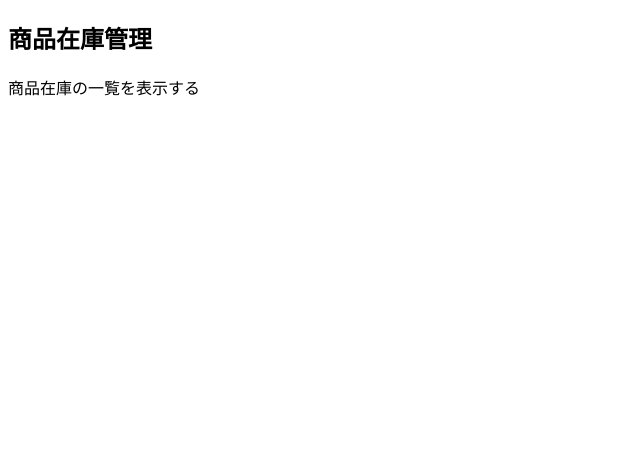
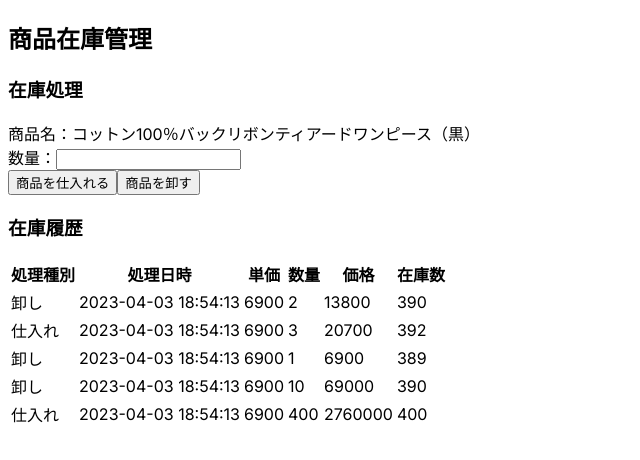
Before and after one commit to kaori-igawa/full-stack-web-development, a Next.js app in the folder app/frontend/: page /inventory/products/1 in a window 1280 px wide. Shown: the top 460 px of the page, without its empty margins (0-640 px from the left). Built offline with nearby package versions, Linux system fonts and the light colour scheme.

Commit message:
frontend: 商品在庫管理ページのマークアップ

```diff
--- a/app/frontend/app/inventory/products/[id]/page.tsx
+++ b/app/frontend/app/inventory/products/[id]/page.tsx
@@ -1,8 +1,89 @@
-export default function Page() {
+'use client'
+
+import { useState, useEffect } from "react";
+import productsData from '../sample/dummy_products.json';
+import inventoriesData from '../sample/dummy_inventories.json';
+
+type ProductData = {
+  id: number;
+  name: string;
+  price: number;
+  description: string;
+}
+
+type InventoryData = {
+  id: number;
+  type: string;
+  date: string;
+  unit: number;
+  quantity: number;
+  price: number;
+  inventory: number;
+}
+
+export default function Page({params}: {params: {id: number}}) {
+
+  // 読み込みデータ保持
+  const [product, setProduct] = useState<ProductData>({
+    id: 0,
+    name:'',
+    price: 0,
+    description: '',
+  })
+  const [data, setData] = useState<Array<InventoryData>>([]);
+
+  useEffect(() => {
+    const selectedProduct: ProductData = productsData.find(v => v.id == params.id) ?? {
+      id: 0,
+      name: '',
+      price: 0,
+      description: '',
+    };
+    setProduct(selectedProduct);
+    setData(inventoriesData);
+  }, [])
+
   return (
     <>
       <h2>商品在庫管理</h2>
-      <p>商品在庫の一覧を表示する</p>
+      <h3>在庫処理</h3>
+      <form>
+        <div>
+          <label>商品名：</label>
+          <span>{product.name}</span>
+        </div>
+        <div>
+          <label>数量：</label>
+          <input type="text" />
+        </div>
+        <button>商品を仕入れる</button>
+        <button>商品を卸す</button>
+      </form>
+      <h3>在庫履歴</h3>
+      <table>
+        <thead>
+          <tr>
+            <th>処理種別</th>
+            <th>処理日時</th>
+            <th>単価</th>
+            <th>数量</th>
+            <th>価格</th>
+            <th>在庫数</th>
+          </tr>
+        </thead>
+        <tbody>
+          {data.map((data: InventoryData) => (
+            <tr key={data.id}>
+              <td>{data.type}</td>
+              <td>{data.date}</td>
+              <td>{data.unit}</td>
+              <td>{data.quantity}</td>
+              <td>{data.price}</td>
+              <td>{data.inventory}</td>
+            </tr>
+          ))}
+        </tbody>
+      </table>
     </>
   )
 }
```
